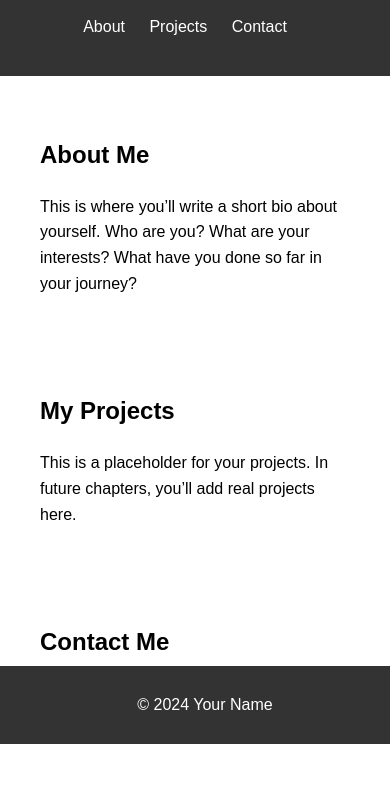
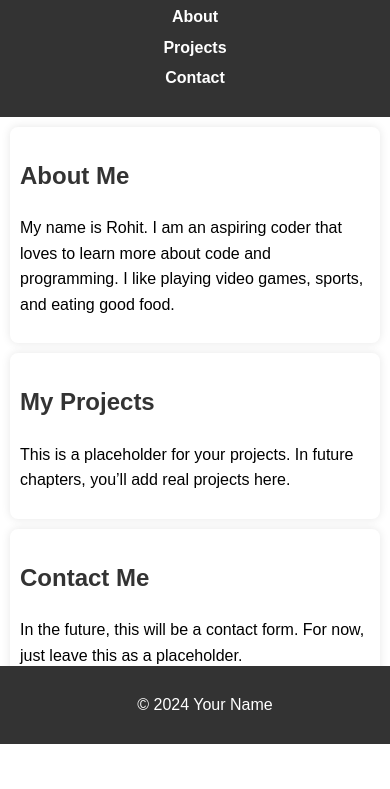
Before and after one commit to rohit-187/portfolio, a plain HTML site: page index.html in a window 390 px wide. Shown: the part 100-889 px from the top of the page. After the commit the page ends 844 px from the top, so only its background shows below. Drawn offline with Linux system fonts and the light colour scheme; files that its build step writes are made by us from their sources.

Commit message:
CSS added

```diff
--- a/index.html
+++ b/index.html
@@ -23,7 +23,7 @@
     <!-- About Section -->
     <section id="about">
         <h2>About Me</h2>
-        <p>This is where you’ll write a short bio about yourself. Who are you? What are your interests? What have you done so far in your journey?</p>
+        <p>My name is Rohit. I am an aspiring coder that loves to learn more about code and programming. I like playing video games, sports, and eating good food.</p>
     </section>
 
     <!-- Projects Section -->
--- a/styles.css
+++ b/styles.css
@@ -5,6 +5,19 @@ body {
     padding: 0;
     line-height: 1.6;
 }
+section {
+    padding: 20px;
+    margin: 20px;
+    background-color: white;
+    border-radius: 8px;
+    box-shadow: 0 0 10px rgba(0, 0, 0, 0.1);
+}
+
+h2 {
+    color: #333;
+}
+
+
 
 header {
     background-color: #333;
@@ -20,12 +33,17 @@ nav ul {
 
 nav ul li {
     display: inline;
-    margin-right: 20px;
+    margin: 0 10px;
 }
 
 nav ul li a {
     color: white;
     text-decoration: none;
+    font-weight: bold;
+}
+
+nav ul li a:hover {
+    text-decoration: underline;
 }
 
 section {
@@ -39,6 +57,26 @@ footer {
     text-align: center;
     padding: 10px;
     position: fixed;
+    width: 100%;
     bottom: 0;
-    width: 100%;
 }
+
+
+
+/* Media Queries for Mobile Devices */
+@media only screen and (max-width: 600px) {
+    header, footer {
+        padding: 10px;
+    }
+
+    nav ul li {
+        display: block;
+        text-align: center;
+        margin: 5px 0;
+    }
+
+    section {
+        padding: 10px;
+        margin: 10px;
+    }
+}
```
